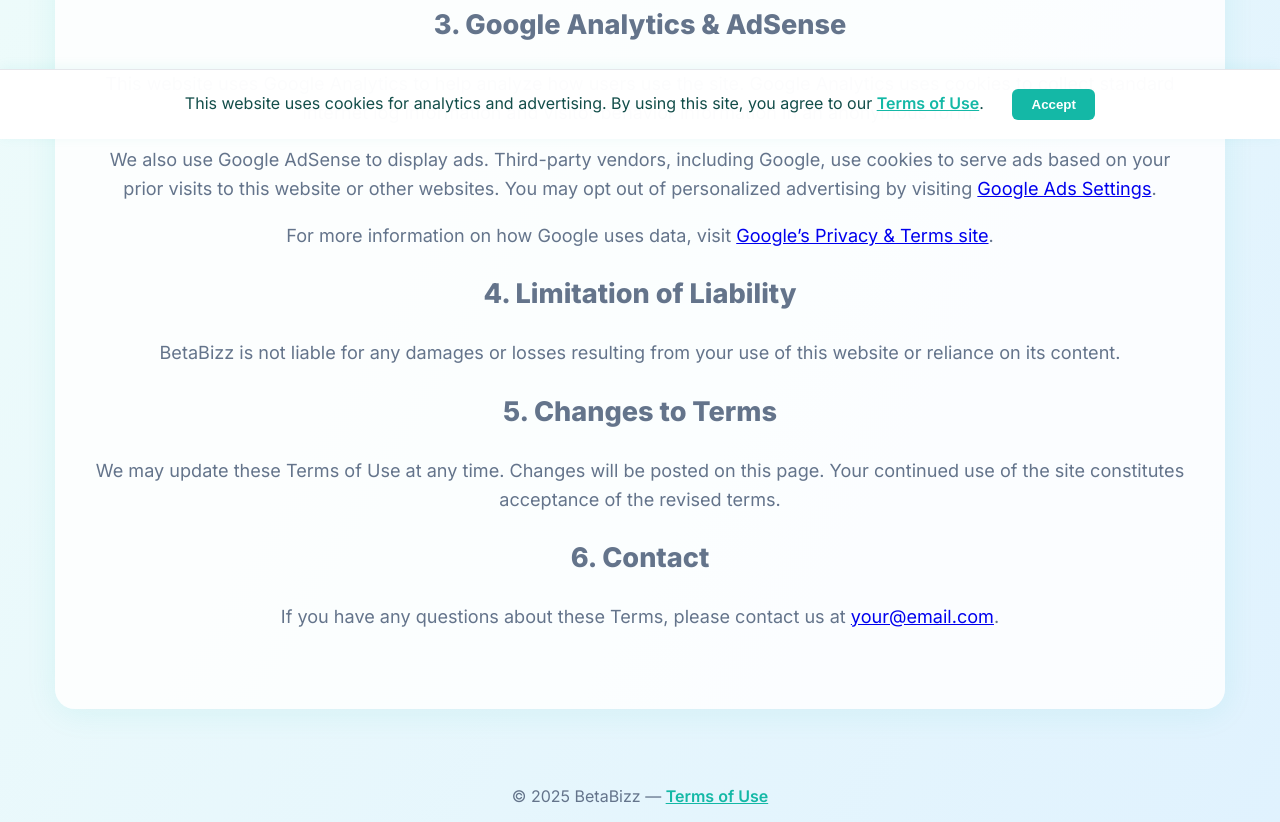
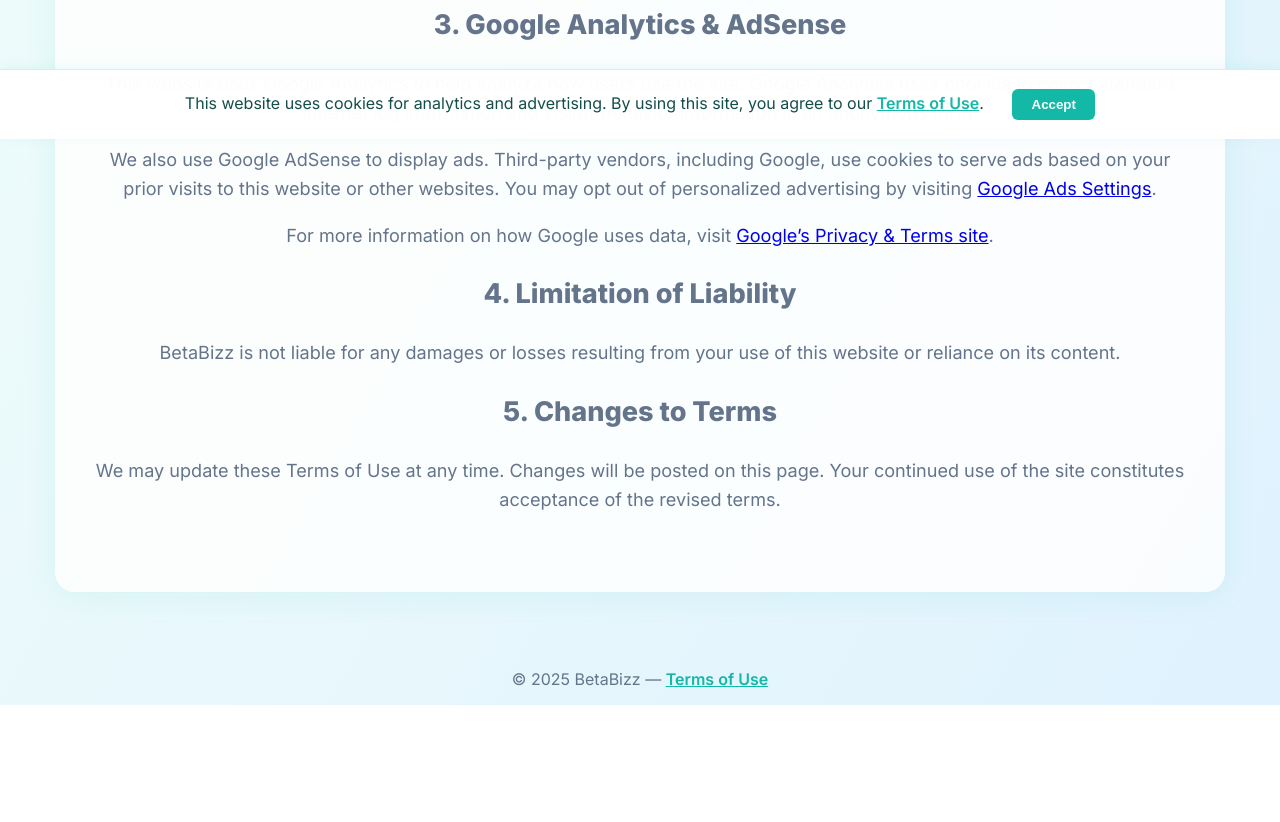
Before and after one commit to KhalinGH/businessIdeas, a plain HTML site: page terms.html in a window 1280 px wide. Shown: the part 661-1483 px from the top of the page. After the commit the page ends 1366 px from the top, so only its background shows below. Drawn offline with Linux system fonts and the light colour scheme.

Commit message:
fixed terms

```diff
--- a/terms.html
+++ b/terms.html
@@ -146,11 +146,6 @@
             on this page. Your continued use of the site constitutes acceptance
             of the revised terms.
           </p>
-          <h2>6. Contact</h2>
-          <p>
-            If you have any questions about these Terms, please contact us at
-            <a href="mailto:your@email.com">your@email.com</a>.
-          </p>
         </section>
       </div>
     </main>
```
